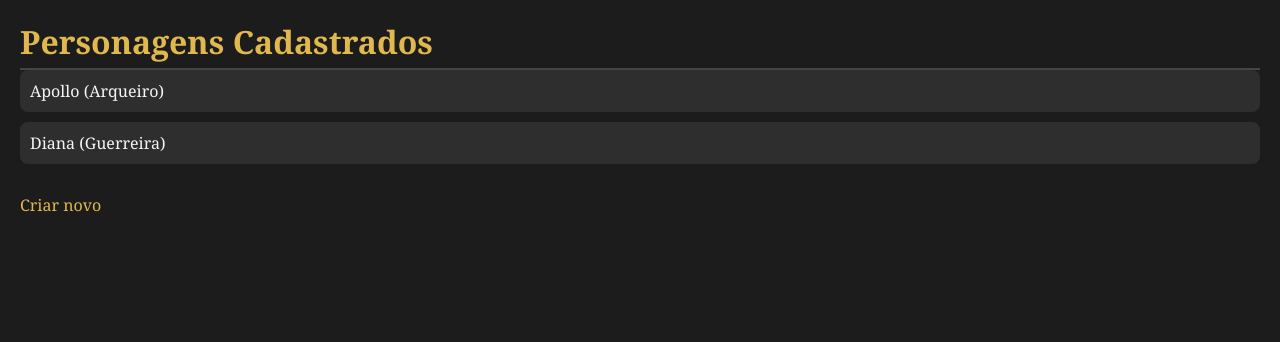
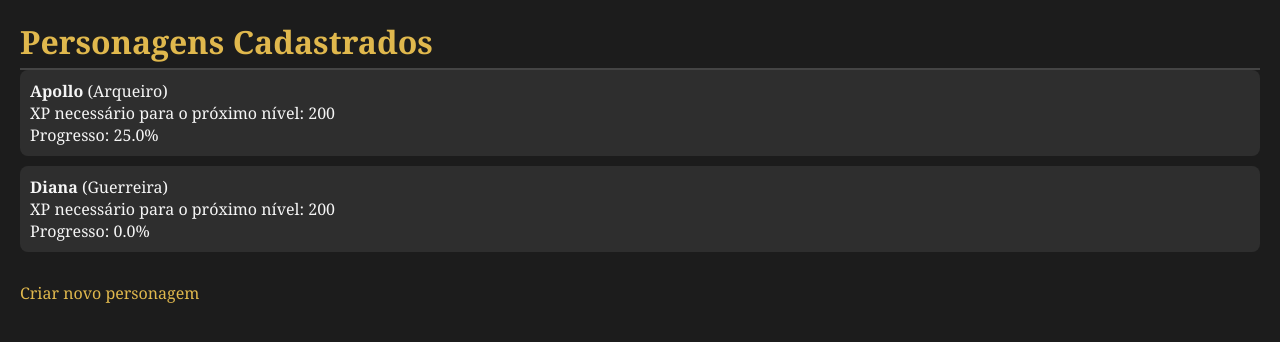
Before and after one commit to Murilonuness/Estudos-de-Logica-e-Python, a Django app: page / in a window 1280 px wide. Shown: the part 74-416 px from the top of the page. Run offline with Django 5.2, Linux system fonts and the light colour scheme; data comes from the database, SQL or seed files in the repository; both versions use the stored data as it was after the commit.

Commit message:
Exercício 42: Adicionado aumento de nível a cada desafio concluído com sucesso.

```diff
--- a/ex42.py/rpg_project/jogo/models.py
+++ b/ex42.py/rpg_project/jogo/models.py
@@ -2,11 +2,21 @@ from django.db import models
 
 class Personagem(models.Model):
     nome = models.CharField(max_length=100)
-    classe = models.CharField(max_length=50)
+    classe = models.CharField(max_length=100)
     forca = models.IntegerField()
-    destreza = models.IntegerField()
     inteligencia = models.IntegerField()
     carisma = models.IntegerField()
+    destreza = models.IntegerField()
+
+    nivel = models.IntegerField(default=1)
+    experiencia = models.IntegerField(default=0)
+
+    def ganhar_xp(self, quantidade):
+        self.experiencia += quantidade
+        while self.experiencia >= 100:
+            self.experiencia -= 100
+            self.nivel += 1
+        self.save()
 
     def __str__(self):
-        return f'{self.nome} ({self.classe})'
+        return f"{self.nome} ({self.classe})"
--- a/ex42.py/rpg_project/jogo/templates/jogo/listar_personagens.html
+++ b/ex42.py/rpg_project/jogo/templates/jogo/listar_personagens.html
@@ -4,12 +4,16 @@
 <h1>Personagens Cadastrados</h1>
 
 <ul>
-    {% for p in personagens %}
-        <li>{{ p.nome }} ({{ p.classe }})</li>
+    {% for info in personagens_info %}
+        <li>
+            <strong>{{ info.personagem.nome }}</strong> ({{ info.personagem.classe }})<br>
+            XP necessário para o próximo nível: {{ info.xp_necessario }}<br>
+            Progresso: {{ info.progresso }}%
+        </li>
     {% empty %}
         <li>Nenhum personagem cadastrado.</li>
     {% endfor %}
 </ul>
 
-<a href="{% url 'criar_personagem' %}">Criar novo</a>
+<a href="{% url 'criar_personagem' %}">Criar novo personagem</a>
 {% endblock %}
--- a/ex42.py/rpg_project/jogo/views.py
+++ b/ex42.py/rpg_project/jogo/views.py
@@ -15,7 +15,18 @@ def criar_personagem(request):
 
 def listar_personagens(request):
     personagens = Personagem.objects.all()
-    return render(request, 'jogo/listar_personagens.html', {'personagens': personagens})
+
+    personagens_info = []
+    for p in personagens:
+        xp_necessario = (p.nivel + 1) * 100
+        progresso = (p.experiencia / xp_necessario) * 100 if xp_necessario > 0 else 0
+        personagens_info.append({
+            'personagem': p,
+            'xp_necessario': xp_necessario,
+            'progresso': round(progresso, 2)
+        })
+
+    return render(request, 'jogo/listar_personagens.html', {'personagens_info': personagens_info})
 
 def desafio(request):
     resultado = None
@@ -38,6 +49,10 @@ def desafio(request):
         total = dado + atributo
 
         sucesso = total >= 15
+
+        if sucesso:
+            personagem.ganhar_xp(50)
+
         resultado = {
             'personagem': personagem,
             'acao': acao,
```
Also changed, not shown: ex42.py/rpg_project/db.sqlite3, ex42.py/rpg_project/jogo/migrations/0002_personagem_experiencia_personagem_nivel_and_more.py (added).
